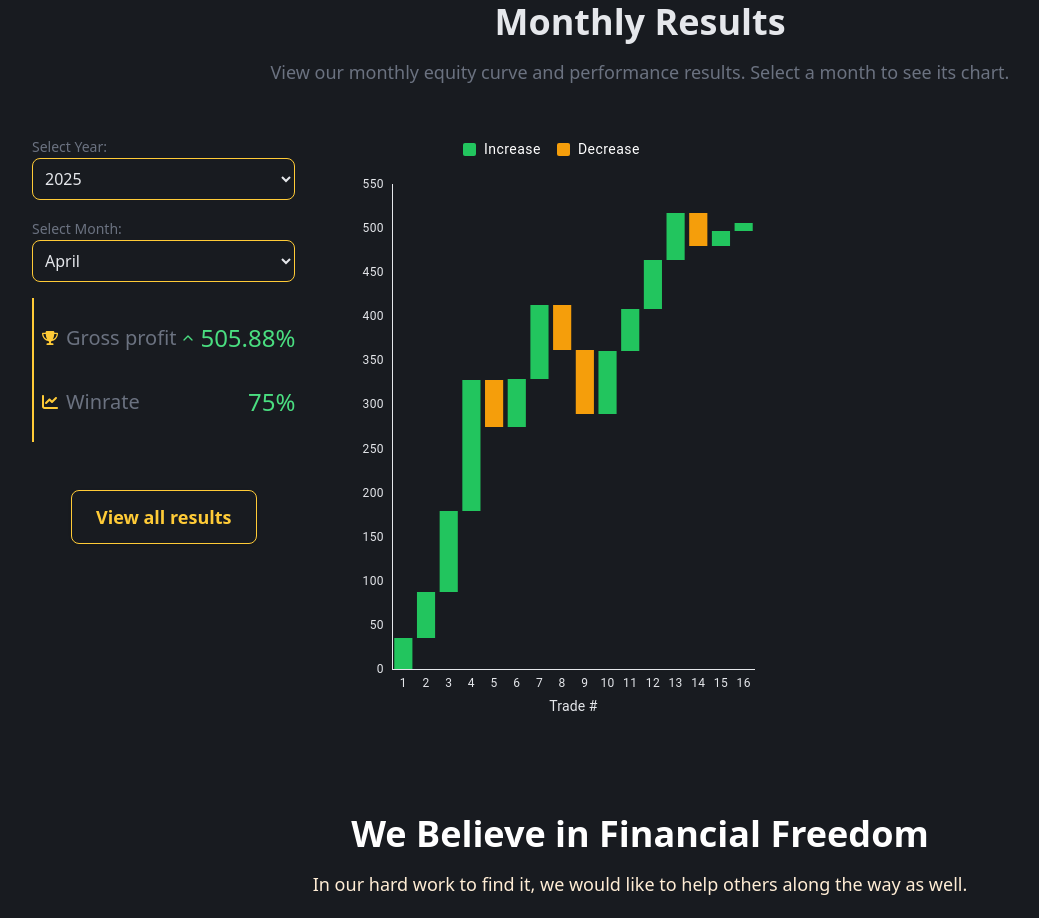
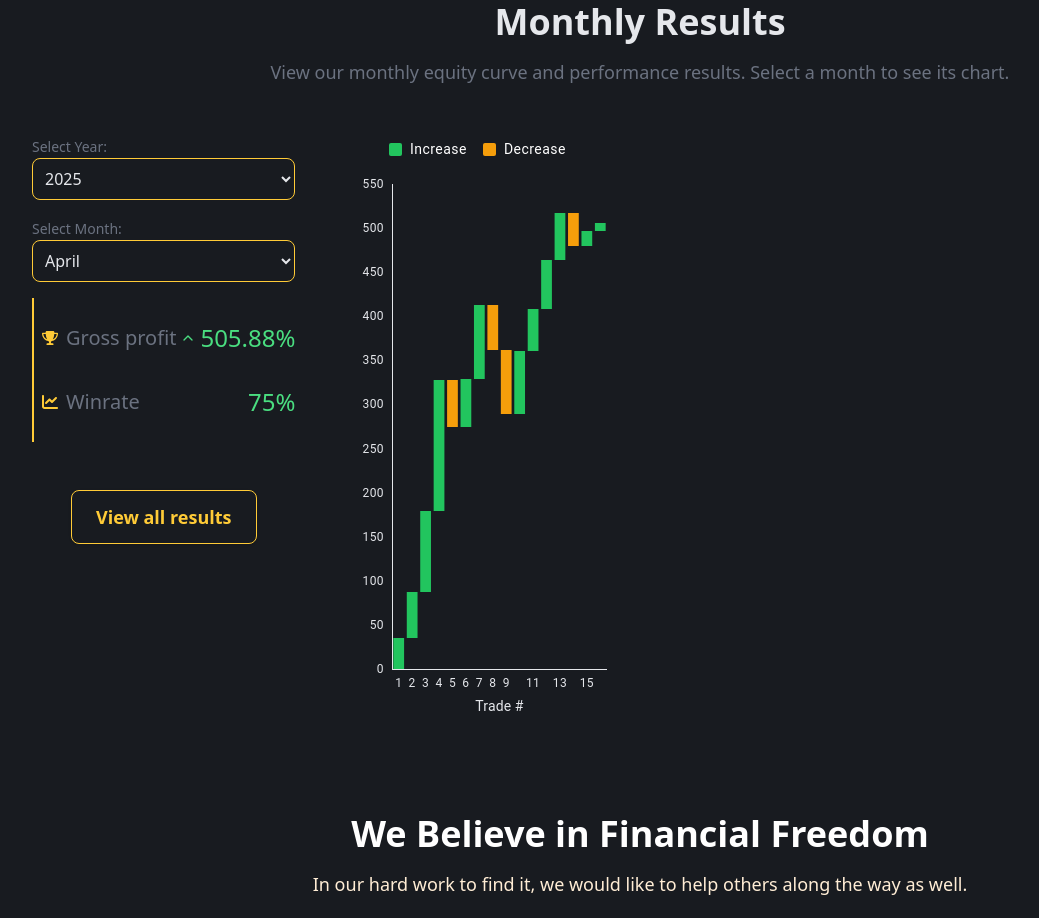
Before and after one commit to thewitcher745/can-website-2, a Next.js app: page /vip in a window 1280 px wide. Shown: the part 1020-1938 px from the top of the page, without its empty margins (0-1039 px from the left). Built offline with nearby package versions, Linux system fonts and the light colour scheme.

Commit message:
FIX: Fixed a responsiveness bug with ResultsDisplay

```diff
--- a/src/features/homepage/components/results-section/ResultsDisplay.tsx
+++ b/src/features/homepage/components/results-section/ResultsDisplay.tsx
@@ -3,7 +3,7 @@ import WaterfallChart from "./WaterfallChart";
 const ResultsDisplay = ({ monthYearName }: { monthYearName: string }) => {
   return (
     <div className="flex flex-col items-start justify-center h-100 md:h-150 md:w-3/4 overflow-x-auto overflow-y-hidden">
-      <div className="h-full min-w-md">
+      <div className="h-full min-w-md md:min-w-auto">
         <WaterfallChart monthYearName={monthYearName} />
       </div>
     </div>
```
